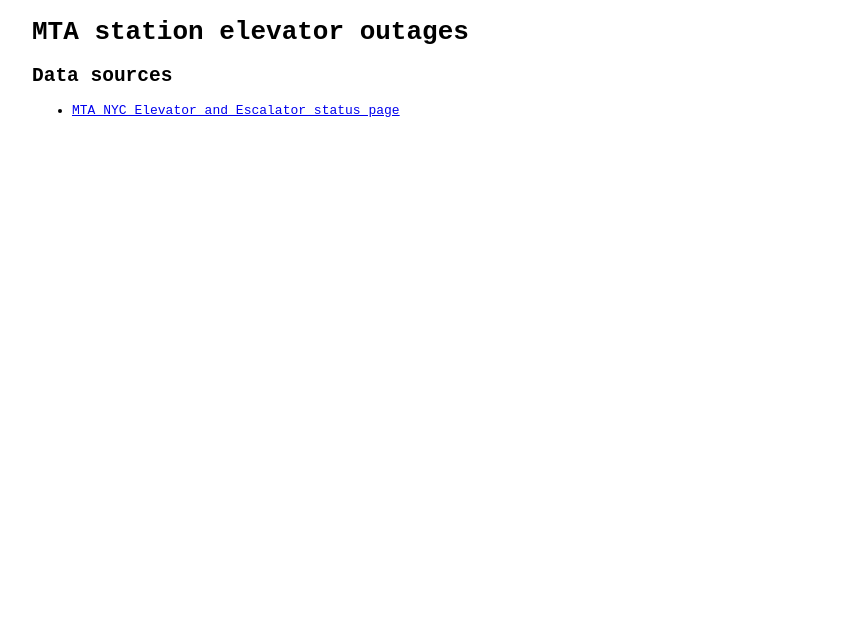
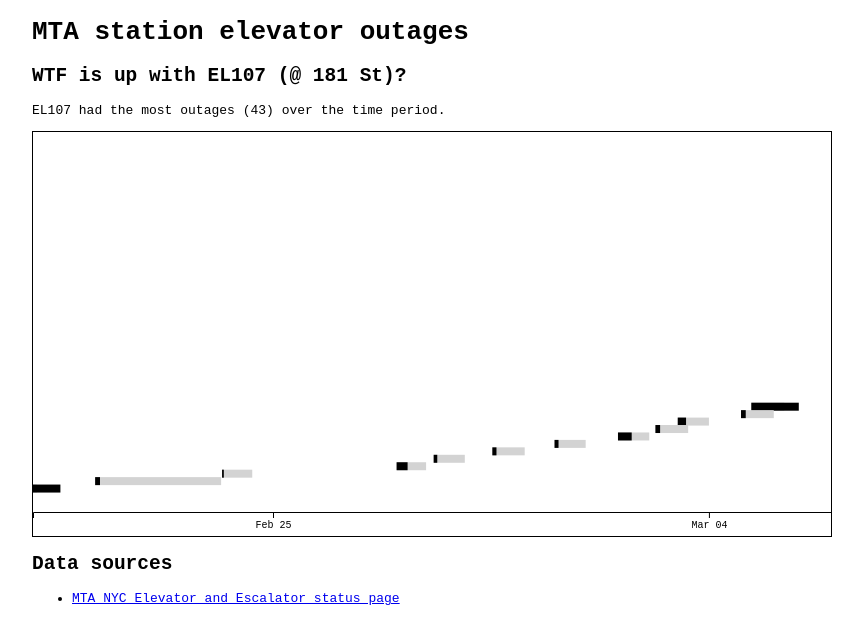
Before and after one commit to jeremiak/mta-elevator-outages, a website: page index.html in a window 1280 px wide. Shown: the whole page, without its empty margins (288-1151 px from the left). Drawn offline with nearby package versions, Linux system fonts and the light colour scheme.

Commit message:
Add basic timeline

```diff
--- a/index.html
+++ b/index.html
@@ -1,39 +1,109 @@
 <!doctype html>
 <html lang="en">
   <head>
-    <title>MTA ridership by year</title>
+    <title>MTA elevator outage data exploration</title>
     <style>
       * {
         box-sizing: border-box;
         font-family: monospace;
       }
+
       body {
         margin: 0 auto;
         width: 50%;
       }
-      #map {
-        margin-top: 1rem;
-      }
-      svg {
+
+      .chart {
         border: 1px solid black;
+        overflow-x: auto;
+        width: 800px;
       }
     </style>
   </head>
   <body>
     <main>
       <h1>MTA station elevator outages</h1>
-      <div>
+      <section id="el107">
+        <h2>WTF is up with EL107 (@ 181 St)?</h2>
+        <p>EL107 had the most outages (43) over the time period.</p>
+        <div class="chart"></div>
+      </section>
+      <section>
         <h2>Data sources</h2>
         <ul>
           <li><a href="http://advisory.mtanyct.info/EEoutage/EEOutageReport.aspx?StationID=All">MTA NYC Elevator and Escalator status page</a></li>
         </ul>
-      </div>
+      </section>
     </main>
 
     <script src="https://unpkg.com/d3"></script>
     <script src=""></script>
     <script>
+      const chartHeight = 400
+      const chartMargin = 40
+      const chartWidth = 2500
+      function el107Chart() {
+        d3.csv('./data/joined.csv').then(data => {
+          const elevator = data.filter(d => d.mta_id === 'EL107')
+          const dates = elevator.map(d => ([
+            new Date(d.estimated_return),
+            new Date(d.first_missed),
+            new Date(d.out_of_service),
+          ])).reduce((accum, next) => (accum.concat(next)), [])
+          const rectHeight = Math.ceil((chartHeight - (chartMargin * 2)) / elevator.length)
+          const timeScale = d3.scaleTime()
+            .domain(d3.extent(dates))
+            .range([0, chartWidth])
+          const xAxis = d3.axisBottom()
+            .scale(timeScale)
+            .ticks(10)
+          const yScale = d3.scaleLinear()
+            .domain([0, elevator.length])
+            .range([0, chartHeight - (2 * chartMargin)])
 
+          const svg = d3.select('#el107 .chart')
+            .append('svg')
+              .attr('height', chartHeight)
+              .attr('width', chartWidth)
+
+          svg.append('g')
+            .attr('transform', `translate(0, ${ chartHeight - chartMargin / 2})`)
+            .call(xAxis)
+
+          const gs = svg.selectAll('g').data(elevator)
+            .enter()
+              .append('g')
+                .attr('transform', (d, i) => {
+                  const start = new Date(d.out_of_service)
+                  const x = timeScale(start)
+                  const y = yScale(i) + chartMargin
+                  return `translate(${x}, ${y})`
+                })
+
+          gs.append('rect')
+            .attr('fill', 'lightgray')
+            .attr('height', `${rectHeight}`)
+            .attr('width', d => {
+              const start = new Date(d.out_of_service)
+              const estimated = new Date(d.estimated_return)
+
+              return timeScale(estimated) - timeScale(start)
+            })
+
+          gs.append('rect')
+            .attr('fill', 'black')
+            .attr('height', `${rectHeight}`)
+            .attr('width', d => {
+              const start = new Date(d.out_of_service)
+              const end = new Date(d.first_missed)
+
+              return timeScale(end) - timeScale(start)
+            })
+
+        })
+      }
+
+      el107Chart()
     </script>
   </body>
 </html>
```
